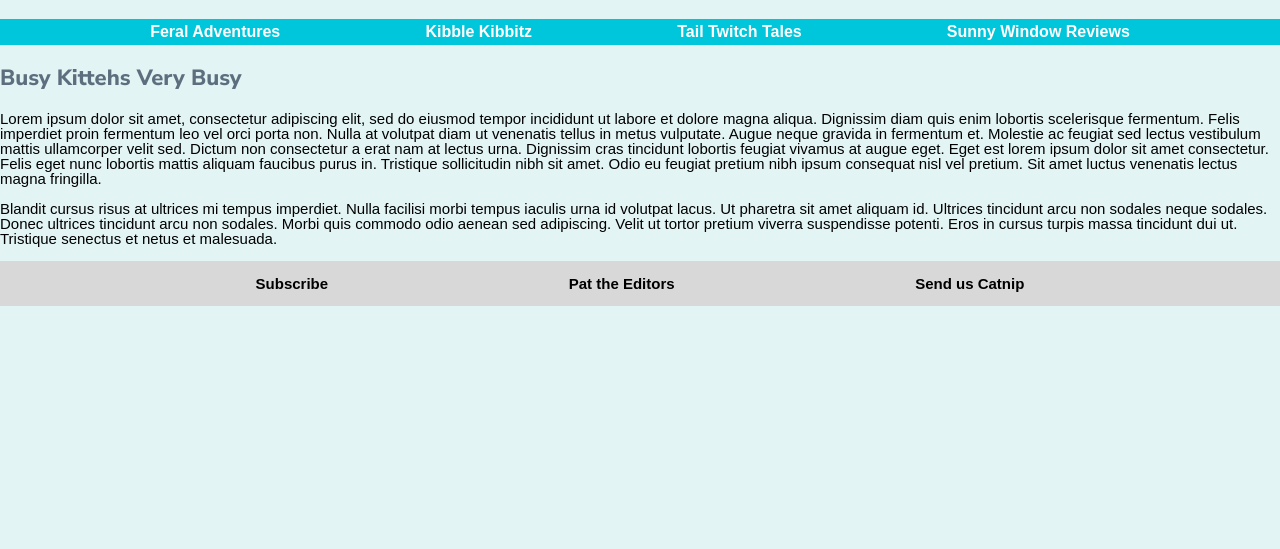
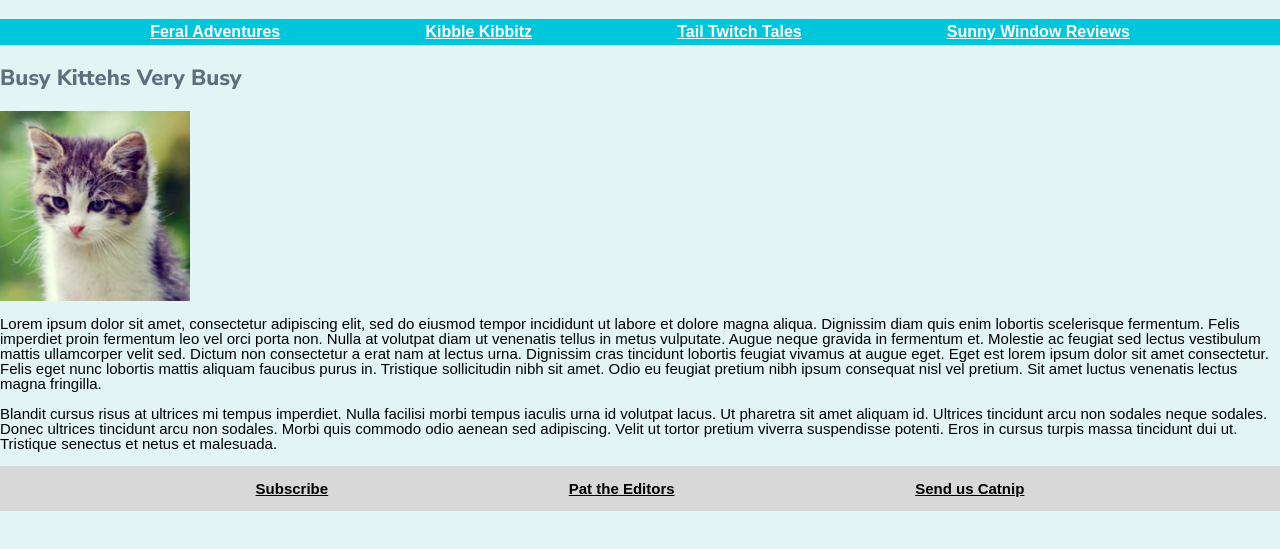
Before and after one commit to LaurenMcCall/TheDailyKitteh, a website built with Vite: page index.html in a window 1280 px wide. Shown: the part 75-624 px from the top of the page. Built offline with nearby package versions, Linux system fonts and the light colour scheme; a web font is replaced by a local one.

Commit message:
a href for menu and footer/different colors for them

```diff
--- a/index.html
+++ b/index.html
@@ -16,13 +16,22 @@
     <section>
       <nav>
         <ul class="menu">
-          <li>Feral Adventures</li>
-          <li>Kibble Kibbitz</li>
-          <li>Tail Twitch Tales</li>
-          <li>Sunny Window Reviews</li>
+          <li><a href="#" class="menuClass">Feral Adventures</a></li>
+          <li><a href="#" class="menuClass">Kibble Kibbitz</a></li>
+          <li><a href="#" class="menuClass">Tail Twitch Tales</a></li>
+          <li><a href="#" class="menuClass">Sunny Window Reviews</a></li>
         </ul>
       </nav>
+
       <h3>Busy Kittehs Very Busy</h3>
+      <div>
+        <img
+          src="images/kitteh.png"
+          class="media"
+          alt="cute gray and white kitten"
+          height="190px"
+        />
+      </div>
       <p>
         Lorem ipsum dolor sit amet, consectetur adipiscing elit, sed do eiusmod
         tempor incididunt ut labore et dolore magna aliqua. Dignissim diam quis
@@ -47,9 +56,9 @@
       </p>
       <footer>
         <nav class="footer">
-          <li>Subscribe</li>
-          <li>Pat the Editors</li>
-          <li>Send us Catnip</li>
+          <li><a href="#">Subscribe</a></li>
+          <li><a href="#">Pat the Editors</a></li>
+          <li><a href="#">Send us Catnip</a></li>
         </nav>
       </footer>
     </section>
--- a/src/style.css
+++ b/src/style.css
@@ -49,6 +49,21 @@ h3 {
   padding: 15px;
   list-style-type: none;
 }
+.media {
+  display: flex;
+  align-items: flex-start;
+  border-color: var(--turquoise);
+}
+/*DO I NEED THIS?
 /* section {
   display: flex;
 } */
+a.menuClass {
+  color: var(--white);
+}
+a.menuClass:hover {
+  color: var(--white);
+}
+a {
+  color: black;
+}
```
